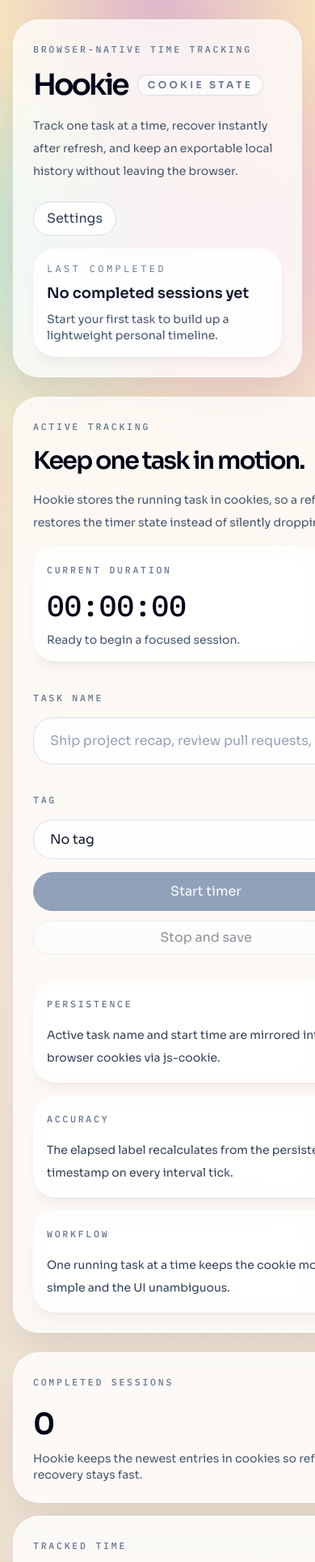
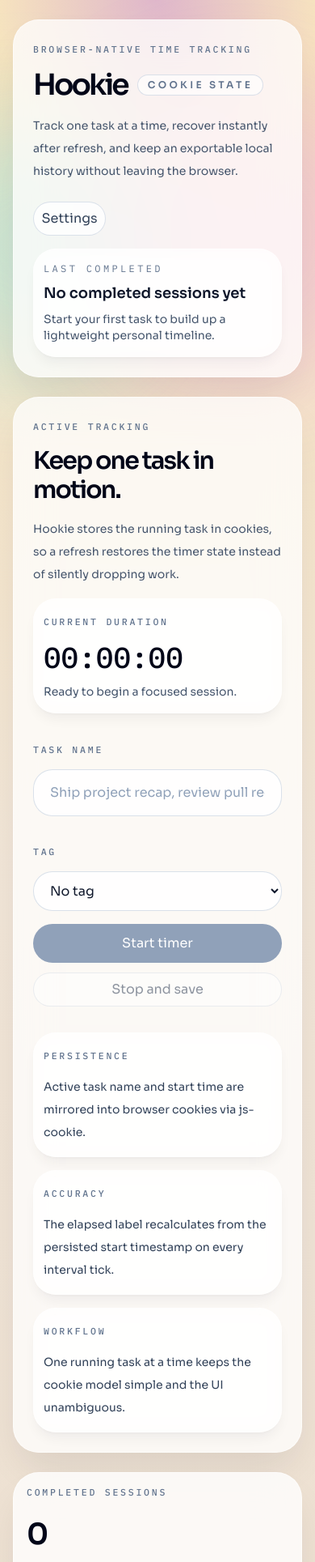
Before and after one commit to Henrikbch1/time-tracker, a React (Vite) app in the folder frontend/: page / in a window 390 px wide. Shown: the top 1929 px of the page at 81% size. Built offline with nearby package versions, Linux system fonts and the light colour scheme.

Commit message:
fix: enhance mobile design for better usability on small screens

```diff
--- a/frontend/src/App.tsx
+++ b/frontend/src/App.tsx
@@ -262,13 +262,13 @@
             </p>
           </div>
 
-          <div className="flex flex-col items-start gap-4 lg:items-end">
+            <div className="flex flex-col items-start gap-4 lg:items-end">
             <div className="flex gap-3">
               <button type="button" onClick={openSettings} className="action-button">
                 {t('settings', language)}
               </button>
             </div>
-            <div className="surface-muted w-full min-w-72 px-4 py-4 text-left lg:max-w-sm">
+            <div className="surface-muted w-full min-w-0 px-4 py-4 text-left lg:max-w-sm">
               <p className="mono-face text-xs uppercase tracking-[0.28em] text-slate-500 dark:text-slate-400">
                 {t('lastCompleted', language)}
               </p>
@@ -284,7 +284,7 @@
           </div>
         </header>
 
-        <section className="grid items-start gap-6 xl:grid-cols-[minmax(0,1.2fr)_minmax(320px,0.8fr)]">
+        <section className="grid grid-cols-1 items-start gap-6 xl:grid-cols-[minmax(0,1.2fr)_minmax(320px,0.8fr)]">
           <TrackerCard
             taskName={taskName}
             isRunning={Boolean(activeSession)}
@@ -299,7 +299,7 @@
             language={language}
           />
 
-          <div className="grid gap-4 md:grid-cols-3 xl:grid-cols-1">
+          <div className="grid gap-4 md:grid-cols-3 xl:grid-cols-1 min-w-0">
             <article className="stat-tile">
               <p className="eyebrow">{t('completedSessions', language)}</p>
               <p className="display-face mt-5 text-4xl font-semibold text-slate-950 dark:text-white">
@@ -330,11 +330,11 @@
               </p>
             </article>
           </div>
-          <div className="xl:col-span-2">
+          <div className="xl:col-span-2 min-w-0">
             <TagSummary tags={tags} totalsByTag={totalsByTag} language={language} />
           </div>
 
-          <div className="grid gap-4 md:grid-cols-2 xl:col-span-2 2xl:grid-cols-[minmax(0,1.05fr)_minmax(0,0.95fr)]">
+          <div className="grid gap-4 md:grid-cols-2 xl:col-span-2 2xl:grid-cols-[minmax(0,1.05fr)_minmax(0,0.95fr)] min-w-0">
             <PieByTask totalsByTask={totalsByTask} totalMs={totalTrackedMs + (activeSession ? elapsedMs : 0)} language={language} />
             <TimeByDay history={history} now={now} language={language} activeSession={activeSession} elapsedMs={elapsedMs} workdays={workdays} />
           </div>
--- a/frontend/src/components/HistoryPanel.tsx
+++ b/frontend/src/components/HistoryPanel.tsx
@@ -69,7 +69,7 @@
             <li key={entry.id} className="surface-muted grid gap-4 px-5 py-5 lg:grid-cols-[minmax(0,1.4fr)_repeat(3,minmax(0,0.8fr))] lg:items-center">
               <div>
                 <p className="display-face text-xl font-semibold text-slate-950 dark:text-white flex items-center gap-3">
-                  {entry.taskName}
+                  <span className="min-w-0 truncate">{entry.taskName}</span>
                     {entry.tagId ? (
                       <span className="ml-2 inline-flex items-center gap-2 rounded px-2 py-1 text-xs font-medium" style={{ border: '1px solid rgba(0,0,0,0.06)' }}>
                         {(() => {
@@ -77,7 +77,7 @@
                           return (
                             <>
                               <span style={{ width: 10, height: 10, background: tag?.color ?? 'transparent' }} className="inline-block rounded-full" />
-                            <span>{tag?.name ?? t('deletedLabel', language)}</span>
+                              <span className="truncate max-w-[8rem] block">{tag?.name ?? t('deletedLabel', language)}</span>
                             </>
                           )
                         })()}
--- a/frontend/src/components/PieByTask.tsx
+++ b/frontend/src/components/PieByTask.tsx
@@ -76,7 +76,7 @@
     <article className="stat-tile">
       <p className="eyebrow text-center">{t('pie_title', language ?? 'en')}</p>
       <div className="mt-5 flex w-full flex-col gap-6 lg:flex-row lg:items-center lg:justify-between">
-        <svg viewBox={`0 0 ${size} ${size}`} className="mx-auto h-44 w-44 sm:h-56 sm:w-56 md:h-64 md:w-64 lg:mx-0 lg:flex-none" aria-hidden>
+        <svg viewBox={`0 0 ${size} ${size}`} className="mx-auto w-full max-w-[220px] h-auto lg:mx-0 lg:flex-none" aria-hidden>
           {slices.map((s, i) => (
             <path key={s.taskName + i} d={describeArc(cx, cy, r, s.startAngle, s.endAngle)} fill={s.color} />
           ))}
--- a/frontend/src/index.css
+++ b/frontend/src/index.css
@@ -1,15 +1,48 @@
-@import url('https://fonts.googleapis.com/css2?family=IBM+Plex+Mono:wght@400;500&family=Sora:wght@400;500;600;700&display=swap');
+@import url("https://fonts.googleapis.com/css2?family=IBM+Plex+Mono:wght@400;500&family=Sora:wght@400;500;600;700&display=swap");
 @import "tailwindcss";
 
 @custom-variant dark (&:where(.dark, .dark *));
 
 :root {
-  --font-display: 'Sora', 'Segoe UI', sans-serif;
-  --font-mono: 'IBM Plex Mono', 'Cascadia Code', monospace;
+  --font-display: "Sora", "Segoe UI", sans-serif;
+  --font-mono: "IBM Plex Mono", "Cascadia Code", monospace;
   font-synthesis: none;
   text-rendering: optimizeLegibility;
   -webkit-font-smoothing: antialiased;
   -moz-osx-font-smoothing: grayscale;
+}
+
+@media (max-width: 480px) {
+  /* Reduce padding and compact several components for small phones */
+  .stat-tile {
+    padding-left: 1rem !important;
+    padding-right: 1rem !important;
+    padding-top: 0.75rem !important;
+    padding-bottom: 0.75rem !important;
+  }
+
+  .action-button {
+    padding-left: 0.6rem !important;
+    padding-right: 0.6rem !important;
+  }
+
+  .surface-muted {
+    padding-left: 0.75rem !important;
+    padding-right: 0.75rem !important;
+  }
+
+  /* Force smaller, fluid charts */
+  svg[viewBox] {
+    width: 100% !important;
+    max-width: 220px !important;
+    height: auto !important;
+  }
+
+  /* Tighter tag pills */
+  .surface-muted .inline-flex.px-2.py-1 {
+    padding-left: 0.4rem !important;
+    padding-right: 0.4rem !important;
+  }
 }
 
 html {
```
Lines whose indentation alone changed are shown as unchanged.
